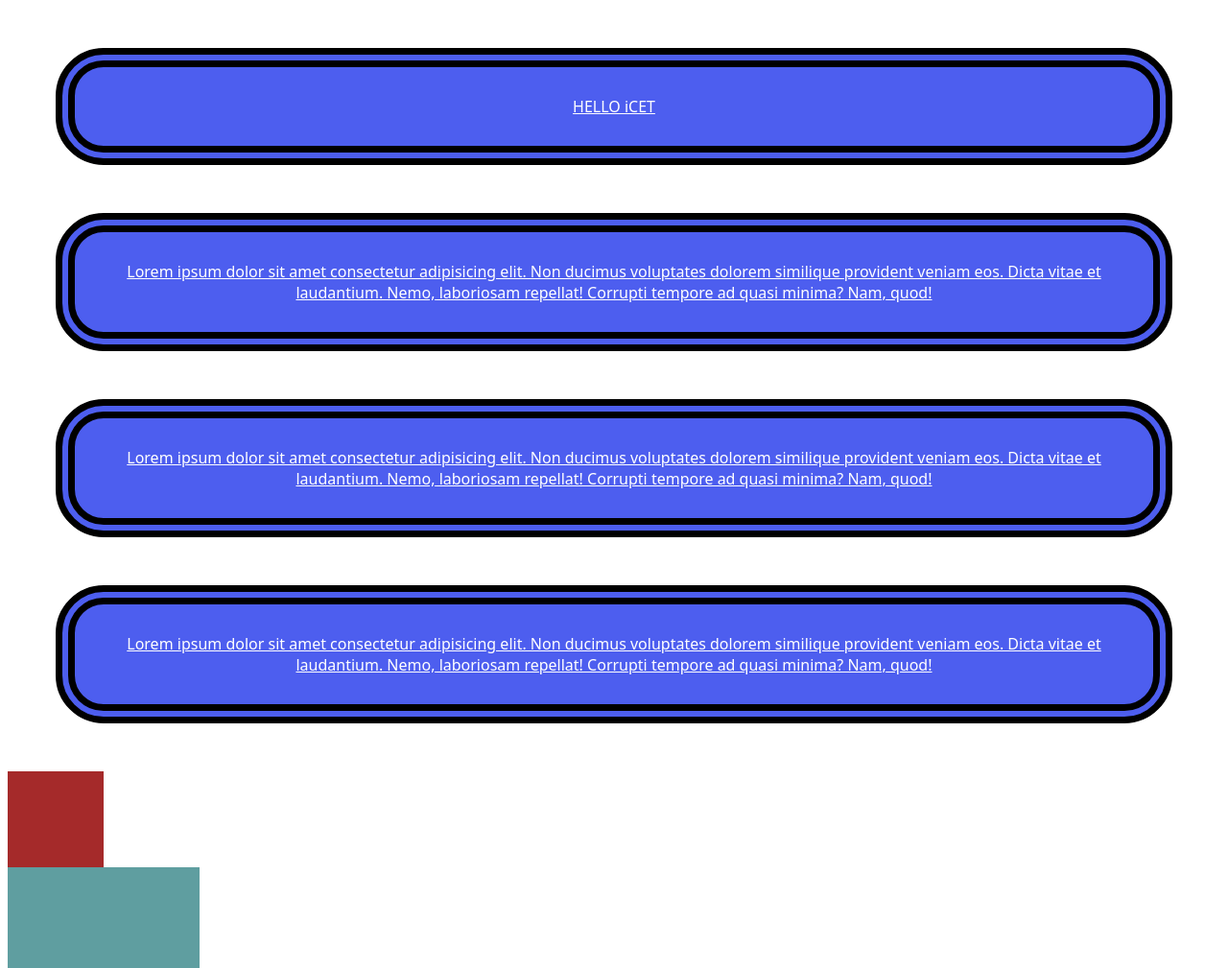
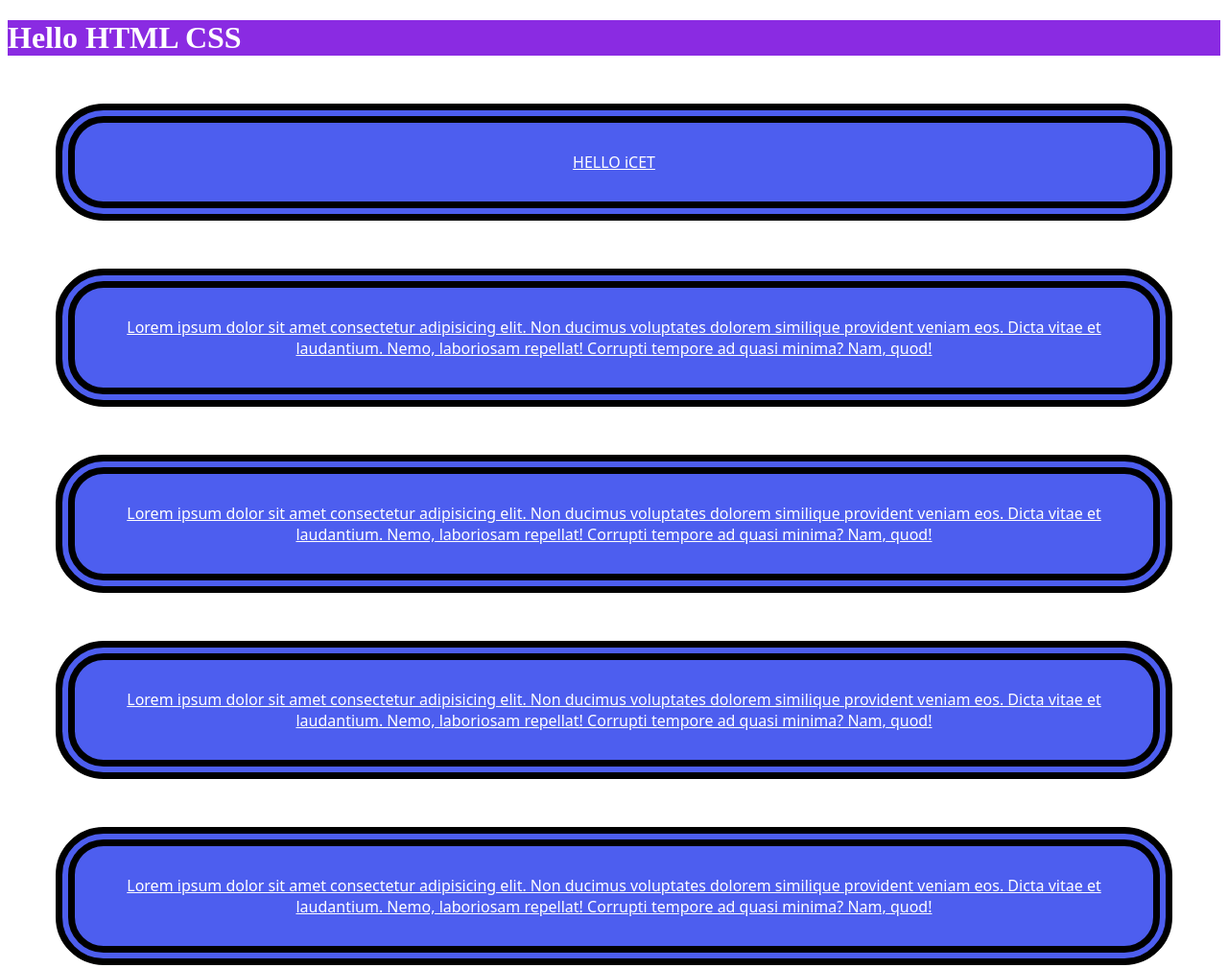
Before and after one commit to Thisadu/New-Folder-3, a plain HTML site: page index.html in a window 1280 px wide. Shown: the top 1009 px of the page at 96% size. Drawn offline with Linux system fonts and the light colour scheme; a web font is replaced by a local one.

Commit message:
pseudo classes

```diff
--- a/index.html
+++ b/index.html
@@ -10,6 +10,9 @@
 </head>
 
 <body>
+
+    <h1>Hello HTML CSS</h1>
+
     <p>HELLO iCET</p>
 
     <p>Lorem ipsum dolor sit amet consectetur adipisicing elit. Non ducimus voluptates dolorem similique provident veniam eos. Dicta vitae et laudantium. Nemo, laboriosam repellat! Corrupti tempore ad quasi minima? Nam, quod!</p>
--- a/style.css
+++ b/style.css
@@ -15,7 +15,7 @@ p {
     padding: 30px;
 }
 
-.box1{
+/* .box1{
     background-color: brown;
     width: 100px;
     height: 100px;
@@ -27,4 +27,16 @@ p {
     height: 200px;
     position: sticky;
     top: 50px;
+} */
+
+
+h1{
+    background-color: blueviolet;
+    color: white;
 }
+
+h1:hover {
+    background-color: black;
+    color: white;
+    text-align: center;
+}
```
